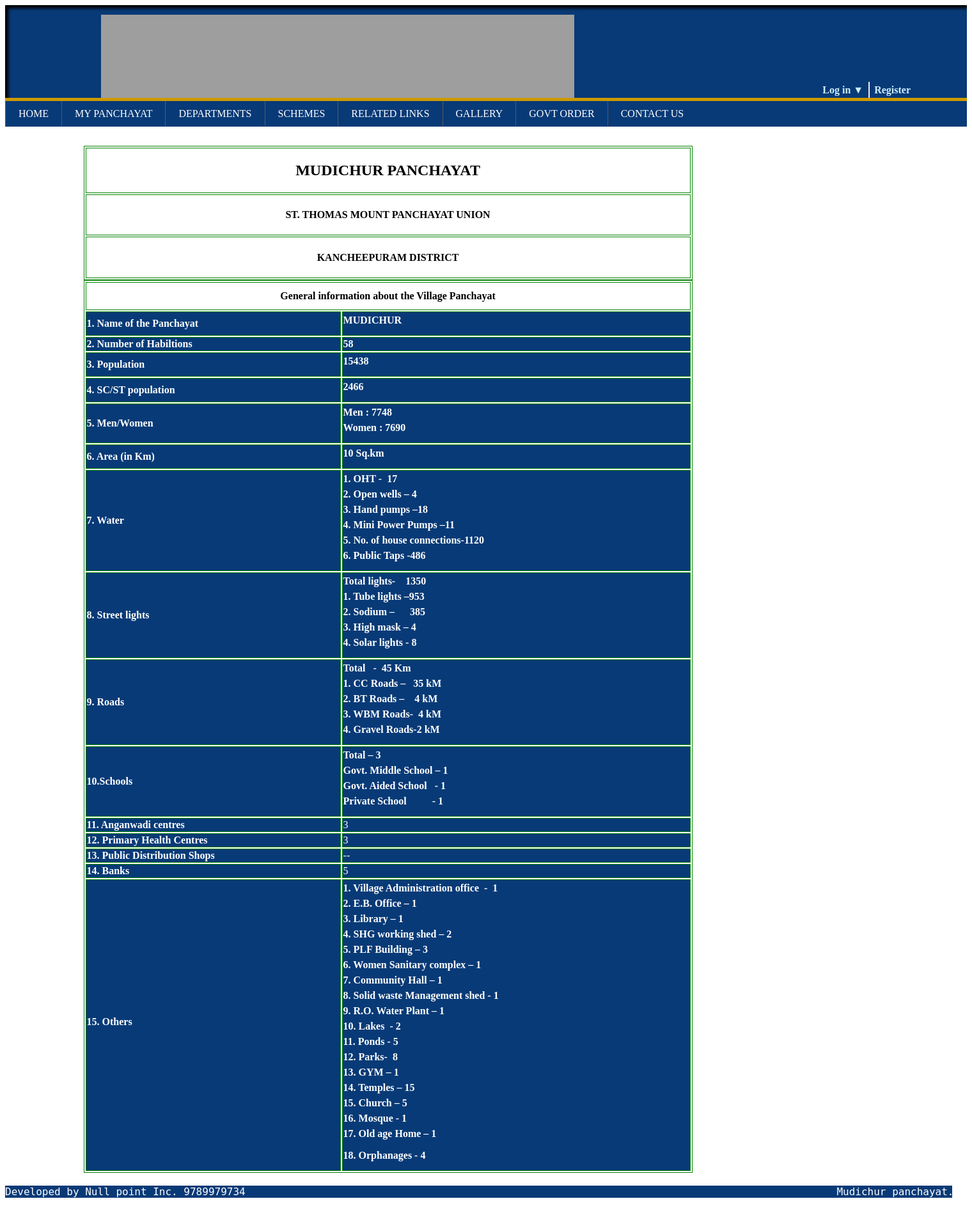
After one commit to avis3004/ASISI-wfh, a PHP site: page /php/generalparticulars.php in a window 1520 px wide. The commit adds this page. Shown: the whole page at 64% size. Run offline with PHP 8.4, Linux system fonts and the light colour scheme; lists and menus that the app fills with data are empty; some libraries are stand-ins or nearby versions; grey boxes are pictures that could not be loaded.

Commit message:
general particulars

```diff
--- /dev/null
+++ b/finalmudichurpanchayat/generalparticulars.php
@@ -0,0 +1,133 @@
+<?php
+include 'header.php';
+?>
+<!DOCTYPE html PUBLIC "-//W3C//DTD XHTML 1.0 Transitional//EN" "http://www.w3.org/TR/xhtml1/DTD/xhtml1-transitional.dtd">
+<html xmlns="http://www.w3.org/1999/xhtml">
+<head>
+<meta http-equiv="Content-Type" content="text/html; charset=iso-8859-1" />
+<title>General particulars</title>
+<link href="otherlinks.css" rel="stylesheet"type="text/css">
+
+</head>
+
+<body>
+<section>
+<center>
+<table width="952" border="0" >
+<font color="#006600">
+ <tr  >
+    <th height="40" colspan="2"  border=""><center><h1>MUDICHUR PANCHAYAT</h1></center></th>
+    </tr>
+	<tr bgcolor="#CCCCCC" >
+    <th height="40" colspan="2"><center><h4>ST. THOMAS MOUNT PANCHAYAT UNION</h4></center></th>
+    </tr>
+	<tr bgcolor="#CCCCCC" >
+    <th height="40" colspan="2"><center><h4>KANCHEEPURAM DISTRICT</h4></center></th>
+    </tr>
+</font></table>
+<table width="952" height="485" border="6" >
+  <tr bgcolor="#CCCCCC" >
+    <th height="40" colspan="2"><center><b>General information about the Village Panchayat</b></center></th>
+    </tr>
+  <tr>
+    <td width="395"><strong>1. Name of the Panchayat</strong></td>
+    <td width="541"><p><strong>MUDICHUR</strong></p></td>
+  </tr>
+  <tr>
+    <td><strong>2. Number of Habiltions&nbsp;&nbsp;&nbsp;&nbsp;&nbsp;&nbsp;&nbsp;&nbsp;&nbsp;</strong></td>
+    <td><strong>58</strong></td>
+  </tr>
+  <tr>
+    <td><strong>3. Population</strong></td>
+    <td><p><strong>15438</strong></p></td>
+  </tr>
+  <tr>
+    <td><strong>4. SC/ST population</strong></td>
+    <td><p><strong>2466</strong></p></td>
+  </tr>
+  <tr>
+    <td><strong>5. Men/Women</strong></td>
+    <td><p><strong>Men : 7748&nbsp; </strong><br />
+          <strong>  Women : 7690</strong></p></td>
+  </tr>
+  <tr>
+    <td><strong>6. Area (in Km)</strong></td>
+    <td><p><strong>10 Sq.km</strong></p></td>
+  </tr>
+  <tr>
+    <td><strong>7. Water&nbsp;&nbsp;&nbsp;&nbsp; </strong></td>
+    <td><p><strong>1.  OHT -&nbsp; 17</strong><br />
+          <strong> 2.  Open wells &ndash; 4</strong><br />
+          <strong> 3.  Hand pumps &ndash;18</strong><br />
+          <strong> 4.  Mini Power Pumps &ndash;11</strong><br />
+          <strong> 5. No. of house  connections-1120</strong><br />
+          <strong>  6. Public Taps -486</strong></p></td>
+  </tr>
+  <tr>
+    <td><strong>8. Street lights</strong></td>
+    <td><p><strong>Total  lights-&nbsp;&nbsp;&nbsp; 1350</strong><br />
+          <strong>  1. Tube lights &ndash;953</strong><br />
+          <strong> 2. Sodium &ndash;&nbsp;&nbsp;&nbsp;&nbsp;&nbsp; 385</strong><br />
+          <strong> 3. High mask &ndash; 4</strong><br />
+          <strong> 4. Solar lights - 8</strong></p></td>
+  </tr>
+  <tr>
+    <td><strong>9. Roads&nbsp;&nbsp;&nbsp;&nbsp; </strong></td>
+    <td><p><strong>Total&nbsp;&nbsp; -&nbsp; 45  Km</strong><br />
+          <strong>1. CC Roads &ndash;&nbsp;&nbsp; 35 kM</strong><br />
+          <strong> 2. BT Roads &ndash;&nbsp;&nbsp;&nbsp; 4 kM</strong><br />
+          <strong>3. WBM  Roads-&nbsp; 4 kM</strong><br />
+          <strong>  4. Gravel Roads-2 kM</strong></p></td>
+  </tr>
+  <tr>
+    <td><strong>10.Schools&nbsp; </strong></td>
+    <td><p><strong>Total  &ndash; 3</strong><br />
+          <strong> Govt. Middle    School &ndash; 1</strong><br />
+          <strong> Govt.  Aided School&nbsp;&nbsp; - 1</strong><br />
+          <strong> Private  School&nbsp;&nbsp;&nbsp;&nbsp; &nbsp;&nbsp;&nbsp;&nbsp; - 1</strong></p></td>
+  </tr>
+  <tr>
+    <td><strong>11. Anganwadi centres&nbsp;&nbsp;&nbsp;&nbsp;&nbsp;&nbsp;&nbsp;&nbsp;&nbsp;&nbsp;&nbsp; </strong></td>
+    <td>3</td>
+  </tr>
+  <tr>
+    <td><strong>12. Primary Health Centres </strong></td>
+    <td>3</td>
+  </tr>
+  <tr>
+    <td><strong>13. Public Distribution  Shops </strong></td>
+    <td>--</td>
+  </tr>
+  <tr>
+    <td><strong>14. Banks</strong></td>
+    <td>5</td>
+  </tr>
+  <tr>
+    <td><p><strong>15. Others</strong></p></td>
+    <td><p><strong>1.  Village Administration office&nbsp; -&nbsp; 1</strong><br />
+          <strong>  2. E.B. Office &ndash; 1</strong><br />
+          <strong> 3. Library &ndash; 1</strong><br />
+          <strong>4. SHG working shed &ndash; 2</strong><br />
+          <strong> 5. PLF Building  &ndash; 3</strong><br />
+          <strong> 6. Women Sanitary complex &ndash; 1</strong><br />
+          <strong> 7. Community Hall &ndash; 1</strong><br />
+          <strong>8. </strong><strong>Solid waste Management shed -</strong><strong> 1</strong><br />
+          <strong> 9. R.O. Water Plant &ndash; 1</strong><br />
+          <strong> 10. Lakes&nbsp;  - 2</strong><br />
+          <strong>11. Ponds - 5</strong><br />
+          <strong> 12. Parks-&nbsp;  8</strong><br />
+          <strong>13.  GYM &ndash; 1</strong><br />
+          <strong>14. Temples  &ndash; 15</strong><br />
+          <strong>15.   Church &ndash; 5</strong><br />
+          <strong>  16. Mosque - 1</strong><br />
+        <strong>17. Old age Home &ndash; 1</strong></p>
+    <p><strong> 18. Orphanages - 4</strong></p></td>
+  </tr>
+</table>
+</center><br /><br />
+</section>
+</body>
+</html>
+<?php
+include 'footer.php';
+?>
--- a/finalmudichurpanchayat/header.php
+++ b/finalmudichurpanchayat/header.php
@@ -84,9 +84,7 @@
       </div>
     </li>
       <li id="signup">
-        <a href="Registration.php">Register</a>
-      </li>
-
+        <a href="Registration.php">Register</a>      </li>
   </ul>
  </nav>
 </div>
@@ -97,7 +95,7 @@
                     <li><a href="index.php">HOME</a></li>
                 <li><a href="">MY PANCHAYAT</a>
                  <ul>
-                <li><a href="about.php">General particulars</a></li>
+                <li><a href="generalparticulars.php">General particulars</a></li>
                 <li><a href="electbody.php">Elected body setup</a></li>
                 <li><a href="officesetup.php">Official setup</a></li>
                 <li><a href="districtprofile.php">District profile</a></li>
--- a/finalmudichurpanchayat/insert_ac.php
+++ b/finalmudichurpanchayat/insert_ac.php
@@ -43,7 +43,10 @@ window.location.href='index.php';
 }
 
 else {
-echo "ERROR";
+echo "<script>
+alert('Sorry, your registration was unsuccessful');
+window.location.href='Registration.php';
+</script>";
 }
 ?>
 
--- a/finalmudichurpanchayat/otherlinks.css
+++ b/finalmudichurpanchayat/otherlinks.css
@@ -104,20 +104,13 @@ footer {
                  clear: both;
                  margin-bottom: 0;
                  background-color: #083a77;
-                list-style-type: symbols;
-                color:#ffffff;
+                 color:#ffffff;
                 font-size: 16px;
-               	 width:100%;
-                margin-left:0px;
+               	 margin-left:0px;
                padding-bottom:0px;
                 bottom:0px;
 
            }
-		   .footerbase{
-		position:relative;
-		right:0px;
-		 }
-
 
 .copyright p{
 text-align:left;
@@ -552,3 +545,16 @@ a:hover {
 p {
 	margin: 0 0 10px;
 }
+/*table*/
+
+table, td, th {
+    border: 1px solid green;
+}
+td {
+    background-color: #083a77;
+    color: white;
+}
+th {
+background-color: #ffffff;
+color:#000000;
+}
```
Also changed, not shown: finalmudichurpanchayat/basic.css (+3 -5 lines), finalmudichurpanchayat/index.php (+6 -5 lines).
